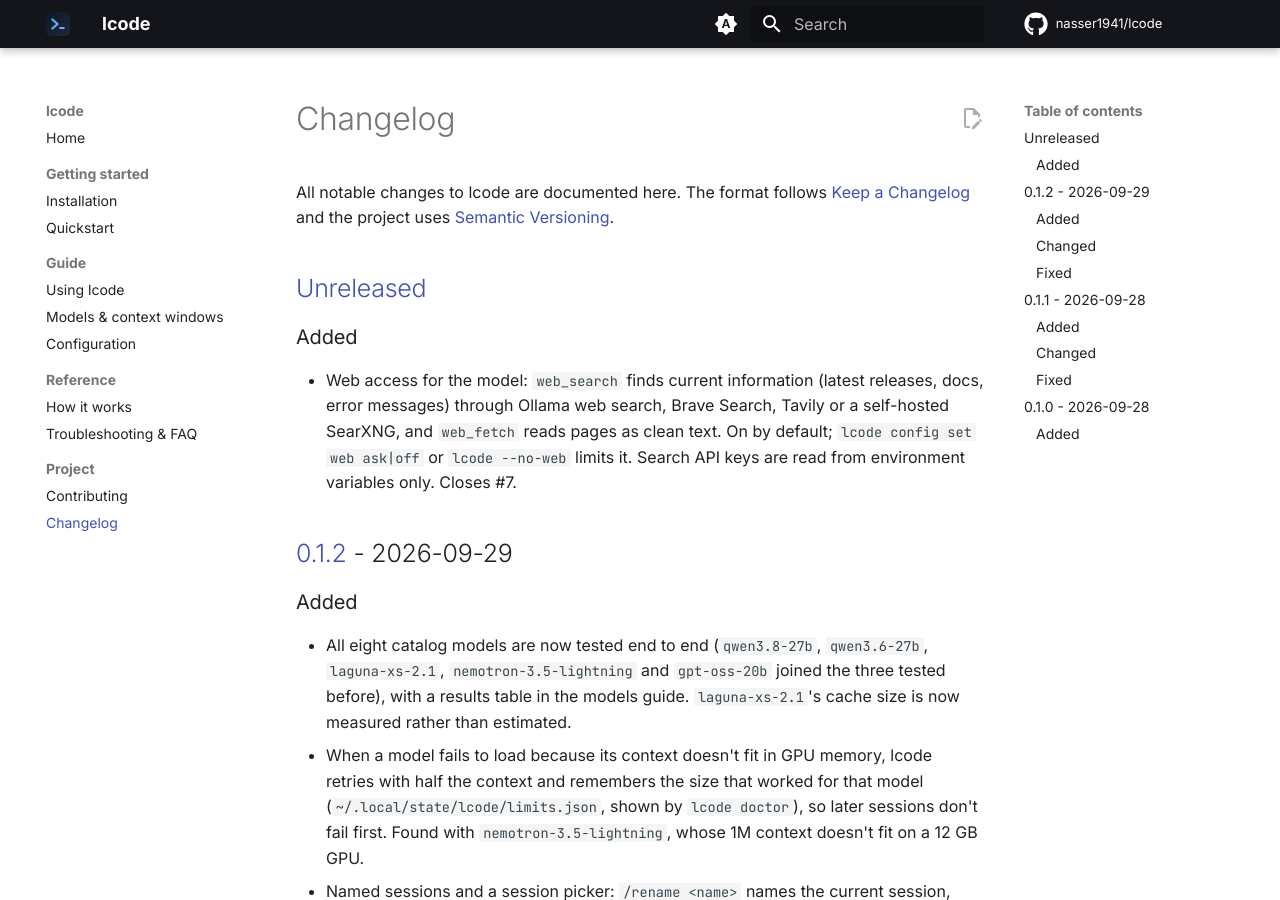
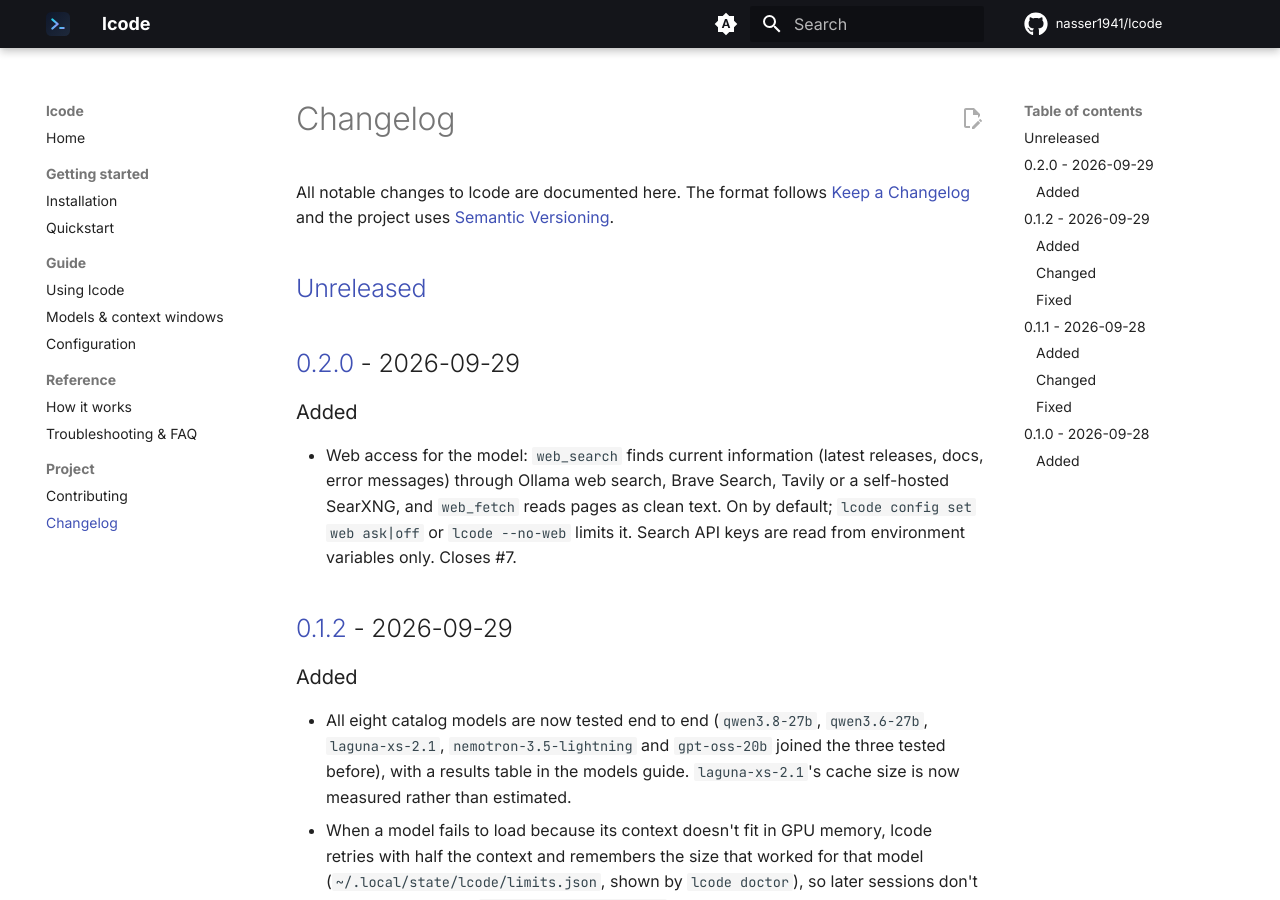
Before and after one commit to nasser1941/lcode, an MkDocs documentation site: the page built from docs/changelog.md, in a window 1280 px wide and 900 px high. Built offline with MkDocs 1.6.1 and Material for MkDocs 9.7.7, drawn with Linux system fonts in a browser that asks for light colours; comment, search, counter and statistics services are not loaded.

Commit message:
Release 0.2.0 (#19)
Bump the version to 0.2.0 and date the changelog section. Headline: web
search and page fetching for the model (#18).

Co-authored-by: Naser Derakhshan <9349840+nasser1941@users.noreply.github.com>
Co-authored-by: Claude Opus 5.5 <noreply@anthropic.com>

```diff
--- a/CHANGELOG.md
+++ b/CHANGELOG.md
@@ -5,6 +5,8 @@ All notable changes to lcode are documented here. The format follows
 [Semantic Versioning](https://semver.org/).
 
 ## [Unreleased]
+
+## [0.2.0] - 2026-09-29
 
 ### Added
 
@@ -96,7 +98,8 @@ First public release.
 - `AGENTS.md` project instructions and `/init` to generate them.
 - One-line installer for Linux and macOS.
 
-[Unreleased]: https://github.com/nasser1941/lcode/compare/v0.1.2...HEAD
+[Unreleased]: https://github.com/nasser1941/lcode/compare/v0.2.0...HEAD
+[0.2.0]: https://github.com/nasser1941/lcode/compare/v0.1.2...v0.2.0
 [0.1.2]: https://github.com/nasser1941/lcode/compare/v0.1.1...v0.1.2
 [0.1.1]: https://github.com/nasser1941/lcode/compare/v0.1.0...v0.1.1
 [0.1.0]: https://github.com/nasser1941/lcode/releases/tag/v0.1.0
--- a/src/lcode/__init__.py
+++ b/src/lcode/__init__.py
@@ -1,3 +1,3 @@
 """lcode — a local-first terminal coding agent powered by open-weight models via Ollama."""
 
-__version__ = "0.1.2"
+__version__ = "0.2.0"
```
Also changed, not shown: docs/quickstart.md (+1 -1 lines).
